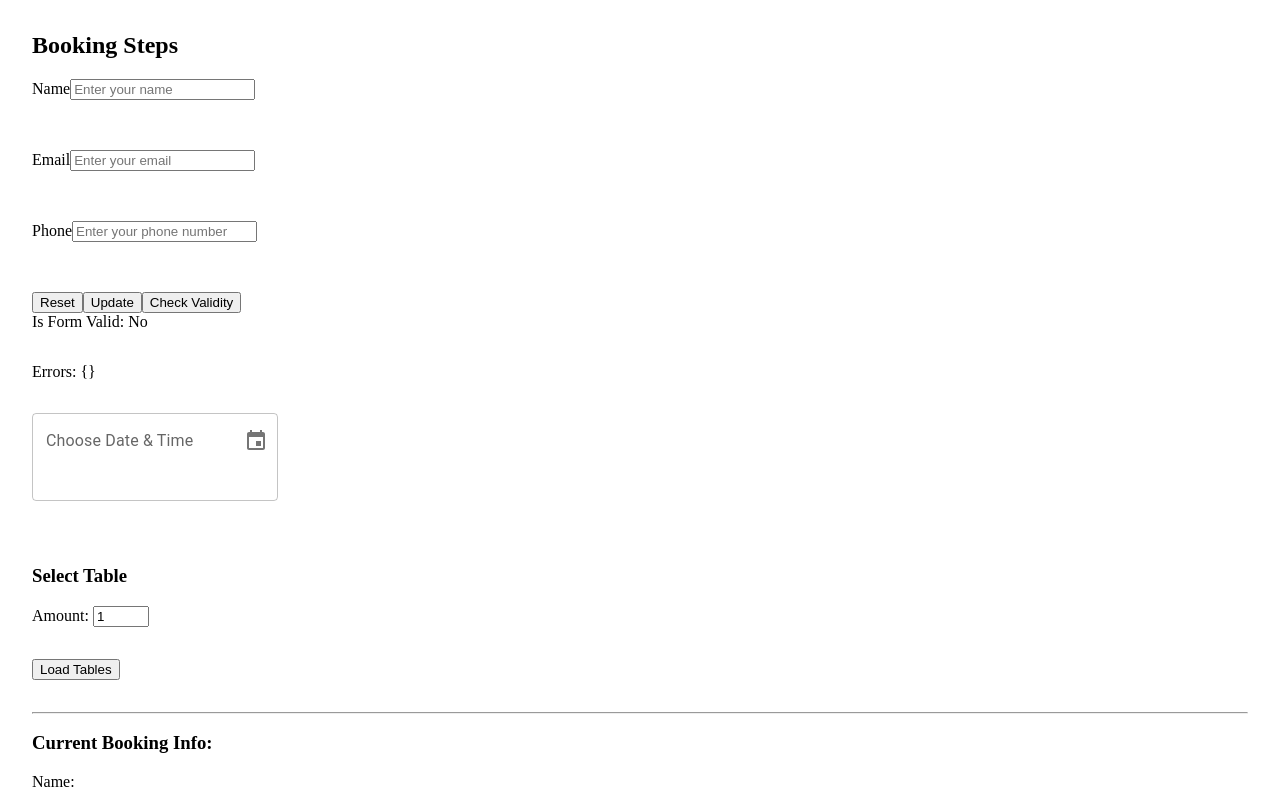
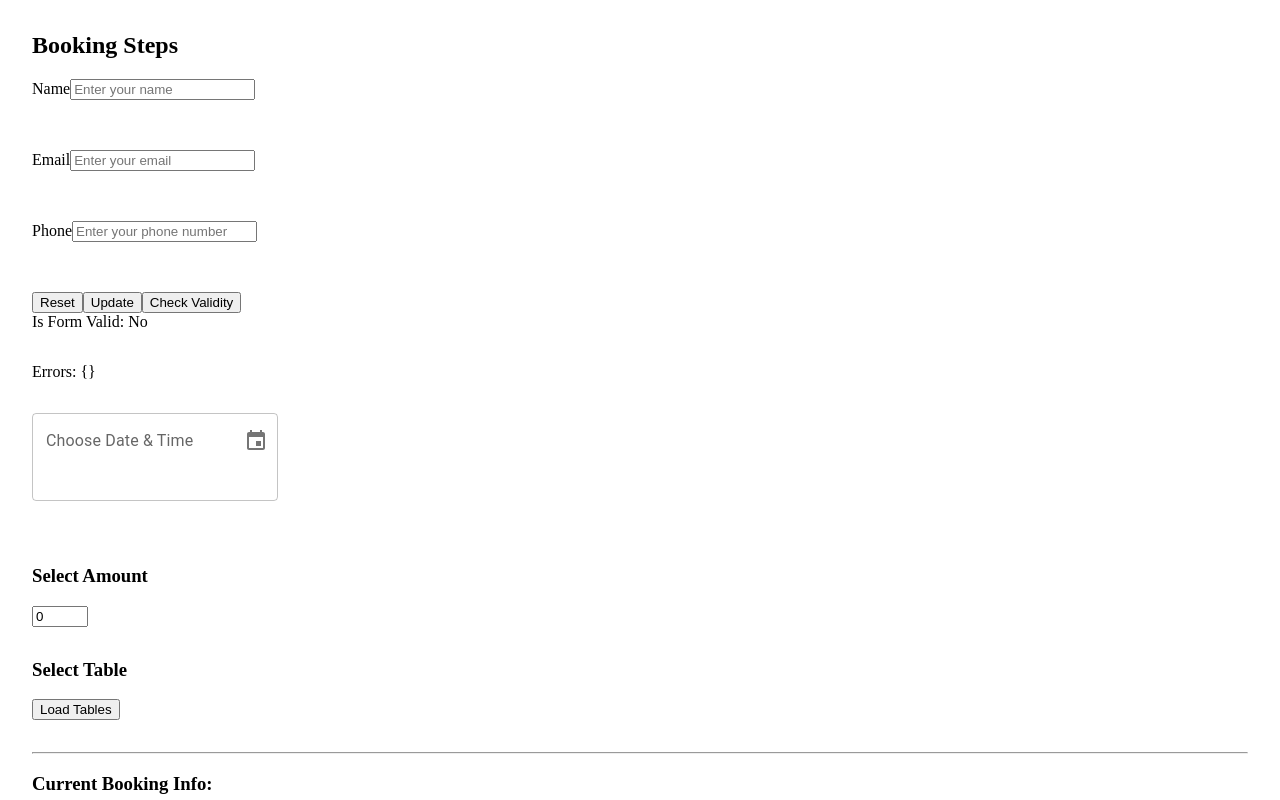
Before and after one commit to OssyCA/RestaurantReact, a React (Vite) app: page / in a window 1280 px wide. Shown: the top 800 px of the page. Built offline with nearby package versions, Linux system fonts and the light colour scheme.

Commit message:
Refactor Selectable

```diff
--- a/src/Components/BookingSteps.jsx
+++ b/src/Components/BookingSteps.jsx
@@ -3,15 +3,15 @@ import GiveContactInfo from "./GiveContactInfo";
 import SelectTable from "./SelectTable";
 import { BookingProvider } from "../Contexts/BookingContext";
 import TempBookingInfo from "./TempBookingInfo";
-
+import SelectAmount from "./SelectAmount";
 const BookingSteps = () => {
   return (
     <BookingProvider>
       <div>
         <h2>Booking Steps</h2>
         <GiveContactInfo />
-
         <SelectDateAndTime />
+        <SelectAmount />
         <SelectTable />
         <hr />
         <TempBookingInfo />
--- a/src/Components/SelectTable.jsx
+++ b/src/Components/SelectTable.jsx
@@ -4,7 +4,6 @@ import { useBooking } from "../Contexts/BookingContext";
 
 const SelectTable = () => {
   const [tableList, setTableList] = useState([]);
-  const [partySize, setPartySize] = useState(1); // Changed from 0 to 1
   const [hasSearched, setHasSearched] = useState(false);
   const [loading, setLoading] = useState(false);
   const { selectedDateTime } = useBooking();
@@ -18,7 +17,7 @@ const SelectTable = () => {
       return;
     }
 
-    if (partySize < 1) {
+    if (amount < 1) {
       alert("Please enter a valid party size");
       return;
     }
@@ -27,7 +26,7 @@ const SelectTable = () => {
     setLoading(true);
     try {
       const selectedDate = new Date(selectedDateTime);
-      const data = await getTables(selectedDate, partySize);
+      const data = await getTables(selectedDate, amount);
       setTableList(data);
     } catch (error) {
       console.error("Error fetching tables:", error);
@@ -40,19 +39,6 @@ const SelectTable = () => {
   return (
     <div>
       <h3>Select Table</h3>
-      <div>
-        <label htmlFor="partysize">Amount: </label>
-        <input
-          type="number"
-          id="partysize"
-          name="partysize"
-          value={partySize}
-          onChange={(e) => setPartySize(parseInt(e.target.value) || 1)}
-          min="1"
-          max="20"
-          placeholder="Enter party size"
-        />
-      </div>
       <button onClick={tables}>Load Tables</button>
 
       <ul style={{ listStyle: "none", padding: 0 }}>
```
